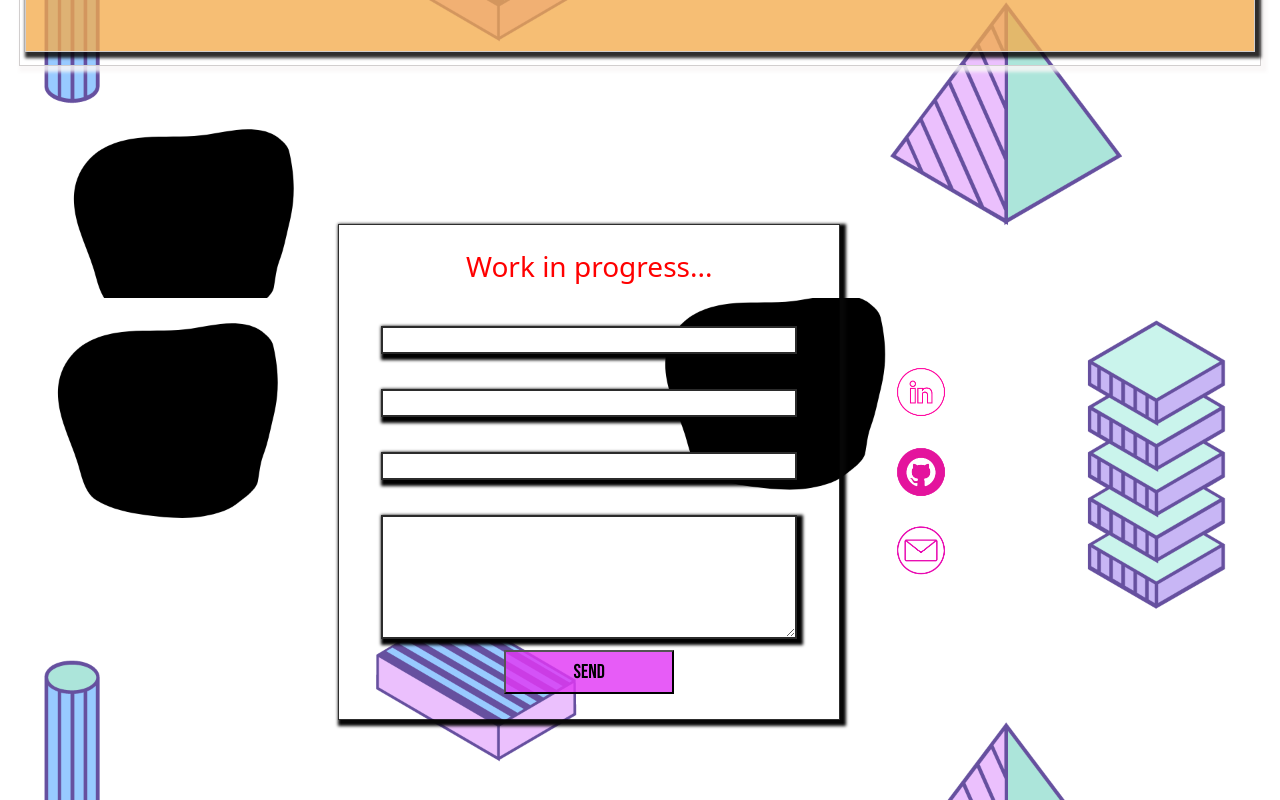
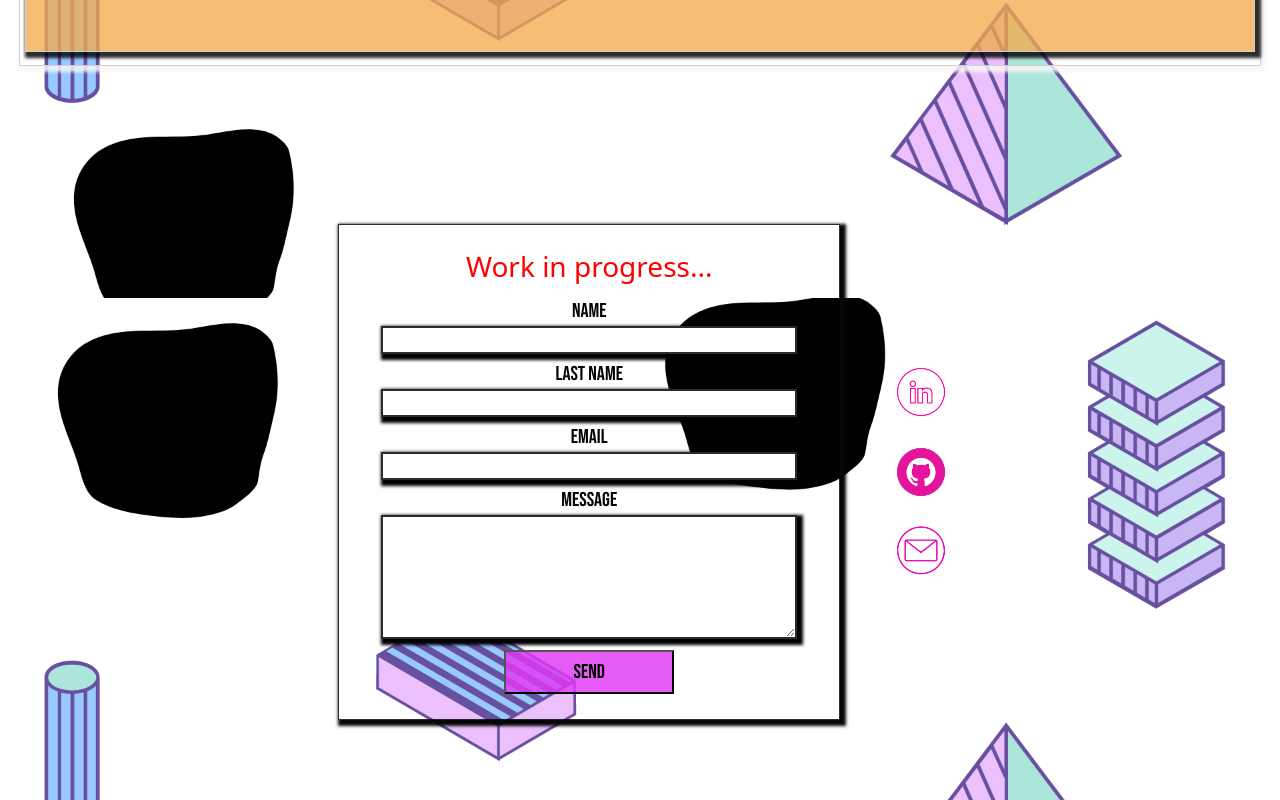
Before and after one commit to Laguerre91/Lara-Aguerre, an Angular app: page / in a window 1280 px wide. Shown: the part 6182-6982 px from the top of the page. Built offline with nearby package versions, Linux system fonts and the light colour scheme; a web font is replaced by a local one.

Commit message:
color change

```diff
--- a/src/app/contact/contact.component.css
+++ b/src/app/contact/contact.component.css
@@ -43,7 +43,7 @@
 
 h2 {
     font-family: 'Bebas Neue', cursive;
-    color: rgba(237, 233, 237, 0.777);
+    color: rgba(4, 3, 4, 0.777);
     font-size: 60px;
     text-shadow: 2px 2px 2px rgb(53, 16, 50);
 }
@@ -51,7 +51,7 @@ h2 {
 label {
     font-family: 'Bebas Neue', cursive;
     font-size: 20px;
-    color: white;
+    color: rgb(4, 4, 4);
 }
 
 .submit-button {
```
